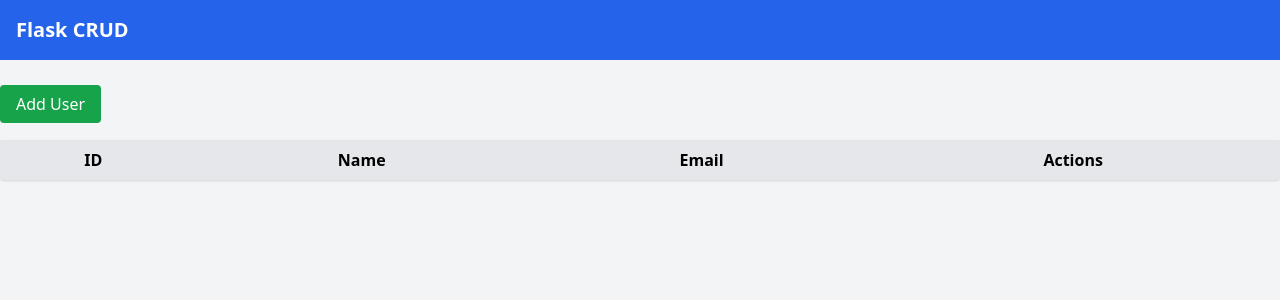
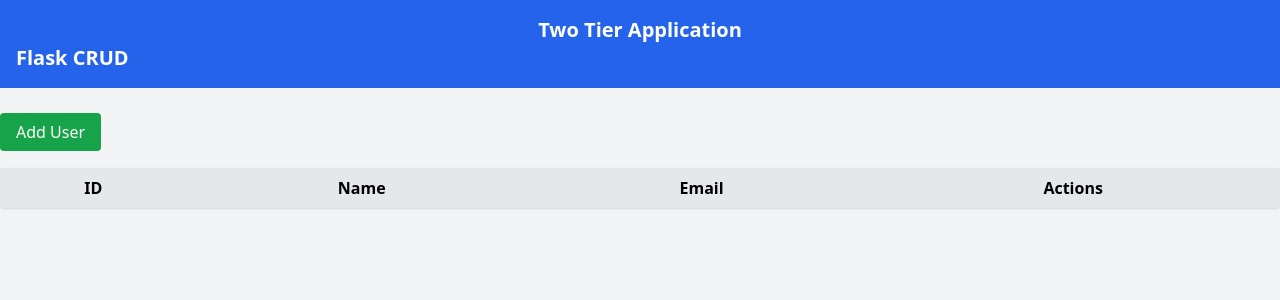
Before and after one commit to mofiz-mizu/flask_crud, a Flask app: page / in a window 1280 px wide. Shown: the top 300 px of the page. Run offline with Flask 3, Linux system fonts and the light colour scheme; lists and menus that the app fills with data are empty; some libraries are stand-ins or nearby versions.

Commit message:
Navbar, Readme Edited

```diff
--- a/templates/base.html
+++ b/templates/base.html
@@ -7,6 +7,7 @@
   </head>
   <body class="bg-gray-100 min-h-screen">
     <nav class="bg-blue-600 p-4 text-white">
+      <h1 class="text-xl font-bold text-center">Two Tier Application</h1>
       <h1 class="text-xl font-bold">Flask CRUD</h1>
     </nav>
 
```
Also changed, not shown: README.md.
